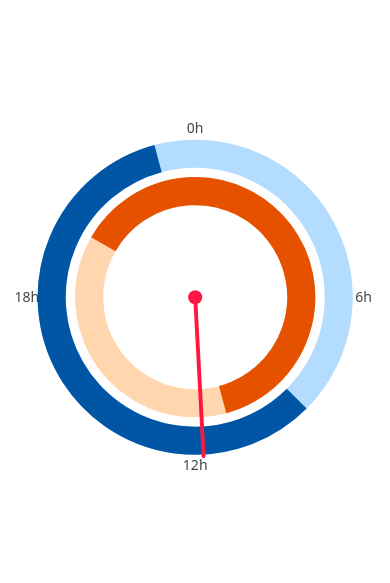
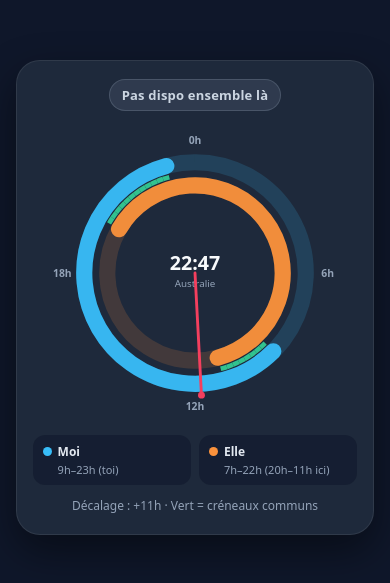
Before and after one commit to CressantFabien/Widgets, a plain HTML site: page index.html in a window 390 px wide. Shown: the part 125-708 px from the top of the page. Drawn offline with Linux system fonts and the light colour scheme.

Commit message:
Refactor index.html for layout and clock functionality
Updated HTML structure and styling for improved layout and responsiveness. Enhanced clock rendering and added status badge for availability.

```diff
--- a/index.html
+++ b/index.html
@@ -2,58 +2,144 @@
 <html lang="fr">
 <head>
 <meta charset="UTF-8">
+<meta name="viewport" content="width=device-width, initial-scale=1.0, maximum-scale=1.0, user-scalable=no">
 <style>
+  * { box-sizing: border-box; }
   html, body {
     margin: 0;
     padding: 0;
     width: 100%;
-    height: 100%;
-    background: transparent;
+    min-height: 100%;
+    background: #0F172A;
+    color: #F8FAFC;
+    font-family: system-ui, -apple-system, BlinkMacSystemFont, sans-serif;
+    display: flex;
+    flex-direction: column;
+    align-items: center;
+    justify-content: center;
+  }
+  .card {
+    width: min(92vw, 380px);
+    background: #1E293B;
+    border: 1px solid rgba(255,255,255,0.08);
+    border-radius: 24px;
+    padding: 18px 16px 20px;
+    box-shadow: 0 16px 40px rgba(0,0,0,0.45);
+    display: flex;
+    flex-direction: column;
+    align-items: center;
+    gap: 12px;
+  }
+  .badge {
+    font-size: 13px;
+    font-weight: 600;
+    padding: 6px 12px;
+    border-radius: 999px;
+    letter-spacing: 0.2px;
+  }
+  .badge.ok {
+    background: rgba(16, 185, 129, 0.18);
+    color: #34D399;
+    border: 1px solid rgba(52, 211, 153, 0.35);
+  }
+  .badge.no {
+    background: rgba(148, 163, 184, 0.15);
+    color: #CBD5E1;
+    border: 1px solid rgba(148, 163, 184, 0.25);
+  }
+  svg#clock {
+    width: 100%;
+    max-width: 300px;
+    height: auto;
+    aspect-ratio: 1 / 1;
+    display: block;
+  }
+  .legend {
+    width: 100%;
+    display: grid;
+    grid-template-columns: 1fr 1fr;
+    gap: 8px;
+    font-size: 12px;
+  }
+  .leg-item {
+    background: rgba(15, 23, 42, 0.55);
+    border-radius: 12px;
+    padding: 8px 10px;
+    display: flex;
+    flex-direction: column;
+    gap: 2px;
+  }
+  .leg-title {
     display: flex;
     align-items: center;
-    justify-content: center;
-    overflow: hidden;
-    font-family: system-ui, -apple-system, sans-serif;
+    gap: 6px;
+    font-weight: 600;
+    color: #E2E8F0;
   }
-  svg {
-    width: 96vmin;
-    height: 96vmin;
-    max-width: 420px;
-    max-height: 420px;
+  .dot {
+    width: 9px;
+    height: 9px;
+    border-radius: 50%;
+    flex-shrink: 0;
+  }
+  .leg-sub {
+    color: #94A3B8;
+    font-size: 11px;
+    padding-left: 15px;
+  }
+  .status-line {
+    font-size: 12px;
+    color: #94A3B8;
+    text-align: center;
   }
 </style>
 </head>
 <body>
-<svg id="clock" viewBox="-120 -120 240 240">
-  <g id="layer-base"></g>
-  <g id="layer-needle"></g>
-</svg>
+  <div class="card">
+    <div id="status-badge" class="badge no">Chargement...</div>
+
+    <svg id="clock" viewBox="-130 -130 260 260">
+      <g id="layer-base"></g>
+      <g id="layer-center"></g>
+      <g id="layer-needle"></g>
+    </svg>
+
+    <div class="legend">
+      <div class="leg-item">
+        <div class="leg-title"><span class="dot" style="background:#38BDF8;"></span>Moi</div>
+        <div class="leg-sub" id="my-info">9h – 23h</div>
+      </div>
+      <div class="leg-item">
+        <div class="leg-title"><span class="dot" style="background:#FB923C;"></span>Elle</div>
+        <div class="leg-sub" id="her-info">7h – 22h</div>
+      </div>
+    </div>
+
+    <div class="status-line" id="extra-info"></div>
+  </div>
 
 <script>
-  // --- PARAMÈTRES À ADAPTER ---
-  const MY_START = 9;          // Ton début de dispo (heure locale)
-  const MY_END = 23;           // Ta fin de dispo (heure locale)
-  const HER_START = 7;         // Son début de dispo (heure locale chez elle)
-  const HER_END = 22;          // Sa fin de dispo (heure locale chez elle)
-  const HER_TZ = "Australia/Sydney"; // Fuseau horaire d'elle (ex: Australia/Melbourne, Australia/Perth)
-  // ----------------------------
+  // --- PARAMÈTRES ---
+  const MY_START = 9;
+  const MY_END = 23;
+  const HER_START = 7;
+  const HER_END = 22;
+  const HER_TZ = "Australia/Sydney";
+  const HER_LABEL = "Australie";
+  // ------------------
 
   const svgNS = "http://www.w3.org/2000/svg";
   const baseLayer = document.getElementById("layer-base");
+  const centerLayer = document.getElementById("layer-center");
   const needleLayer = document.getElementById("layer-needle");
 
-  // Convertit une heure (0 à 24) en coordonnées SVG (0h en haut = -90 deg)
   function hourToXY(hour, radius) {
     const angleDeg = (hour / 24) * 360 - 90;
     const rad = (angleDeg * Math.PI) / 180;
-    return {
-      x: radius * Math.cos(rad),
-      y: radius * Math.sin(rad)
-    };
+    return { x: radius * Math.cos(rad), y: radius * Math.sin(rad) };
   }
 
-  // Dessine un arc de cercle entre startHour et endHour
-  function createArc(startHour, endHour, radius, strokeWidth, color) {
+  function createArc(startHour, endHour, radius, strokeWidth, color, opacity = 1, round = false) {
     let span = endHour - startHour;
     if (span <= 0) span += 24;
     if (span >= 24) span = 23.999;
@@ -63,78 +149,143 @@
     const largeArc = span > 12 ? 1 : 0;
 
     const path = document.createElementNS(svgNS, "path");
-    const d = `M ${p1.x} ${p1.y} A ${radius} ${radius} 0 ${largeArc} 1 ${p2.x} ${p2.y}`;
-    path.setAttribute("d", d);
+    path.setAttribute("d", `M ${p1.x} ${p1.y} A ${radius} ${radius} 0 ${largeArc} 1 ${p2.x} ${p2.y}`);
     path.setAttribute("fill", "none");
     path.setAttribute("stroke", color);
     path.setAttribute("stroke-width", strokeWidth);
-    path.setAttribute("stroke-linecap", "butt");
+    path.setAttribute("stroke-opacity", opacity);
+    path.setAttribute("stroke-linecap", round ? "round" : "butt");
     return path;
   }
 
-  // Calcule le décalage en heures entre le fuseau d'elle et ton fuseau local
-  function getOffsetHours(now, timeZone) {
-    const localDate = new Date(now.toLocaleString("en-US"));
-    const herDate = new Date(now.toLocaleString("en-US", { timeZone }));
-    return (herDate - localDate) / (1000 * 60 * 60);
+  function addText(parent, x, y, text, size, color, weight = "400") {
+    const t = document.createElementNS(svgNS, "text");
+    t.setAttribute("x", x);
+    t.setAttribute("y", y);
+    t.setAttribute("text-anchor", "middle");
+    t.setAttribute("dominant-baseline", "central");
+    t.setAttribute("font-size", size);
+    t.setAttribute("font-weight", weight);
+    t.setAttribute("fill", color);
+    t.textContent = text;
+    parent.appendChild(t);
+    return t;
   }
 
-  function renderClock() {
+  function getOffsetHours(now, timeZone) {
+    const fmt = new Intl.DateTimeFormat("en-GB", {
+      timeZone,
+      year: "numeric", month: "2-digit", day: "2-digit",
+      hour: "2-digit", minute: "2-digit", second: "2-digit",
+      hour12: false
+    });
+    const p = Object.fromEntries(
+      fmt.formatToParts(now).filter(x => x.type !== "literal").map(x => [x.type, x.value])
+    );
+    const herUtc = Date.UTC(+p.year, +p.month - 1, +p.day, +p.hour % 24, +p.minute, +p.second);
+    const locUtc = Date.UTC(now.getFullYear(), now.getMonth(), now.getDate(), now.getHours(), now.getMinutes(), now.getSeconds());
+    return (herUtc - locUtc) / 3600000;
+  }
+
+  function isHourInRange(h, start, end) {
+    h = ((h % 24) + 24) % 24;
+    start = ((start % 24) + 24) % 24;
+    end = ((end % 24) + 24) % 24;
+    if (start < end) return h >= start && h < end;
+    return h >= start || h < end; // chevauche minuit
+  }
+
+  function formatHourLabel(h) {
+    const norm = Math.round((((h % 24) + 24) % 24) * 10) / 10;
+    const hh = Math.floor(norm);
+    const mm = Math.round((norm - hh) * 60);
+    return mm === 0 ? `${hh}h` : `${hh}h${String(mm).padStart(2, "0")}`;
+  }
+
+  function render() {
     baseLayer.innerHTML = "";
+    centerLayer.innerHTML = "";
     needleLayer.innerHTML = "";
 
     const now = new Date();
     const offset = getOffsetHours(now, HER_TZ);
 
-    // 1. Cercle extérieur : Toi (bleu clair + bleu foncé 9h-23h)
-    baseLayer.appendChild(createArc(0, 24, 92, 18, "#B3DCFF"));
-    baseLayer.appendChild(createArc(MY_START, MY_END, 92, 18, "#0055A4"));
+    // Anneau extérieur : Toi (9h-23h)
+    baseLayer.appendChild(createArc(0, 24, 96, 14, "rgba(56, 189, 248, 0.16)", 1, false));
+    baseLayer.appendChild(createArc(MY_START, MY_END, 96, 14, "#38BDF8", 0.95, true));
 
-    // 2. Cercle intérieur : Elle (orange clair + orange foncé 7h-22h ramené à ton heure)
-    // Si elle a +10h d'avance, son 7h correspond à (7 - 10) = -3h -> 21h chez toi
-    const herStartLocal = (((HER_START - offset) % 24) + 24) % 24;
-    const herEndLocal = (((HER_END - offset) % 24) + 24) % 24;
+    // Anneau intérieur : Elle (7h-22h ramené à ton heure)
+    const herStartLoc = (((HER_START - offset) % 24) + 24) % 24;
+    const herEndLoc = (((HER_END - offset) % 24) + 24) % 24;
+    baseLayer.appendChild(createArc(0, 24, 76, 14, "rgba(251, 146, 60, 0.16)", 1, false));
+    baseLayer.appendChild(createArc(herStartLoc, herEndLoc, 76, 14, "#FB923C", 0.95, true));
 
-    baseLayer.appendChild(createArc(0, 24, 68, 18, "#FFD6AD"));
-    baseLayer.appendChild(createArc(herStartLocal, herEndLocal, 68, 18, "#E65100"));
+    // Anneau fin vert sur les minutes où vous êtes dispo en même temps
+    const step = 0.25; // pas de 15 min
+    for (let t = 0; t < 24; t += step) {
+      if (isHourInRange(t, MY_START, MY_END) && isHourInRange(t, herStartLoc, herEndLoc)) {
+        baseLayer.appendChild(createArc(t, t + step, 86, 4, "#34D399", 0.9, false));
+      }
+    }
 
-    // 3. Repères 0h, 6h, 12h, 18h
+    // Repères 0h, 6h, 12h, 18h
     [0, 6, 12, 18].forEach(h => {
-      const pos = hourToXY(h, 108);
-      const txt = document.createElementNS(svgNS, "text");
-      txt.setAttribute("x", pos.x);
-      txt.setAttribute("y", pos.y + 3);
-      txt.setAttribute("text-anchor", "middle");
-      txt.setAttribute("font-size", "9");
-      txt.setAttribute("fill", "#444");
-      txt.textContent = h + "h";
-      baseLayer.appendChild(txt);
+      const pos = hourToXY(h, 115);
+      addText(baseLayer, pos.x, pos.y, `${h}h`, "9", "#94A3B8", "600");
     });
 
-    // 4. Aiguille rouge en temps réel (tour complet en 24h)
-    const currentHourFloat = now.getHours() + now.getMinutes() / 60 + now.getSeconds() / 3600;
-    const tip = hourToXY(currentHourFloat, 102);
+    // Texte central : heure chez elle
+    const herTimeStr = now.toLocaleTimeString("fr-FR", {
+      timeZone: HER_TZ, hour: "2-digit", minute: "2-digit"
+    });
+    addText(centerLayer, 0, -9, herTimeStr, "17", "#F8FAFC", "700");
+    addText(centerLayer, 0, 9, HER_LABEL, "8.5", "#94A3B8", "500");
+
+    // Aiguille rouge en temps réel
+    const nowFloat = now.getHours() + now.getMinutes() / 60 + now.getSeconds() / 3600;
+    const tip = hourToXY(nowFloat, 106);
 
     const line = document.createElementNS(svgNS, "line");
     line.setAttribute("x1", 0);
     line.setAttribute("y1", 0);
     line.setAttribute("x2", tip.x);
     line.setAttribute("y2", tip.y);
-    line.setAttribute("stroke", "#FF1744");
+    line.setAttribute("stroke", "#F43F5E");
     line.setAttribute("stroke-width", "2.5");
     line.setAttribute("stroke-linecap", "round");
     needleLayer.appendChild(line);
 
-    const dot = document.createElementNS(svgNS, "circle");
-    dot.setAttribute("cx", 0);
-    dot.setAttribute("cy", 0);
-    dot.setAttribute("r", "4.5");
-    dot.setAttribute("fill", "#FF1744");
-    needleLayer.appendChild(dot);
+    const cap = document.createElementNS(svgNS, "circle");
+    cap.setAttribute("cx", tip.x);
+    cap.setAttribute("cy", tip.y);
+    cap.setAttribute("r", "3");
+    cap.setAttribute("fill", "#F43F5E");
+    needleLayer.appendChild(cap);
+
+    // Badge dispo en direct
+    const bothNow = isHourInRange(nowFloat, MY_START, MY_END) && isHourInRange(nowFloat, herStartLoc, herEndLoc);
+    const badge = document.getElementById("status-badge");
+    if (bothNow) {
+      badge.textContent = "Dispo ensemble maintenant";
+      badge.className = "badge ok";
+    } else {
+      badge.textContent = "Pas dispo ensemble là";
+      badge.className = "badge no";
+    }
+
+    // Infos légende & décalage
+    document.getElementById("my-info").textContent = `${MY_START}h–${MY_END}h (toi)`;
+    document.getElementById("her-info").textContent =
+      `${HER_START}h–${HER_END}h (${formatHourLabel(herStartLoc)}–${formatHourLabel(herEndLoc)} ici)`;
+
+    const sign = offset >= 0 ? "+" : "";
+    const roundedOffset = Math.round(offset * 10) / 10;
+    document.getElementById("extra-info").textContent =
+      `Décalage : ${sign}${roundedOffset}h · Vert = créneaux communs`;
   }
 
-  renderClock();
-  setInterval(renderClock, 30000); // Mise à jour toutes les 30 secondes
+  render();
+  setInterval(render, 15000);
 </script>
 </body>
 </html>
```
